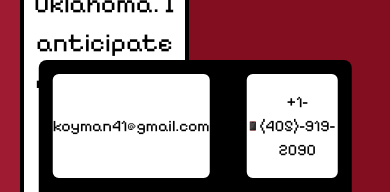
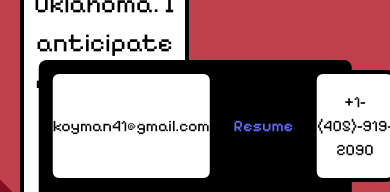
Before and after one commit to Koy-Wilson/Deployed-Resume, a React (Create React App) app: page /#/ in a window 390 px wide. Shown: the part 652-844 px from the top of the page. Built offline with nearby package versions, Linux system fonts and the light colour scheme.

Commit message:
Working on mobile accessability

```diff
--- a/public/index.html
+++ b/public/index.html
@@ -9,7 +9,7 @@
       name="description"
       content="Web site created using create-react-app"
     />
-    <link rel="apple-touch-icon" href="%PUBLIC_URL%/logo192.png" />
+    <link rel="apple-touch-icon" href="%PUBLIC_URL%/192x192.png" />
     <!--
       manifest.json provides metadata used when your web app is installed on a
       user's mobile device or desktop. See https://developers.google.com/web/fundamentals/web-app-manifest/
--- a/src/components/ContactMe.js
+++ b/src/components/ContactMe.js
@@ -3,6 +3,7 @@ import Envelope from "../assets/images/Envelope.png";
 import Image from "./Image";
 import Phone from "../assets/images/Phone.png";
 import { isMobile } from "react-device-detect";
+import Resume from "../assets/Resume.pdf";
 
 const ContactMe = () => {
     const desktopBackground = {
@@ -47,6 +48,16 @@ const ContactMe = () => {
         width: "100vw",
     }
 
+    const resumeLink = {
+        display: "flex",
+        justifyContent: "spaceBetween",
+        padding: "10px 20px",
+        margin: "0 auto",
+        alignItems: "center",
+        justifyContent: "center",
+        borderRadius: "0 0 8px 8px"
+    }
+
     const child = {
         width: "100%",
         border: "4px solid black",
@@ -60,22 +71,47 @@ const ContactMe = () => {
         margin: "0"
     }
 
+    const handleHover = (e) => {
+        e.target.style.transform = "scale(1.5)";
+    };
+
+    const handleHoverOut = (e) => {
+        e.target.style.transform = "scale(1)";
+    };
+
+    const text = {
+        fontSize: isMobile ? "8px" : "16px",
+        marginLeft: "2.5%",
+        marginRight: "2.5%",
+    }
+
     return(
         <div style={isMobile ? mobileBackground : desktopBackground}>
             <div style={parent}>
-                <div style={Object.assign({}, child, { marginRight: "5%" })}>
+                <div style={Object.assign({}, child, {})}>
                     <Image
                         style={imageStyle}
                         file={Envelope} />
-                    <p style={{fontSize: "16px", marginLeft: "2.5%", marginRight: "2.5%"}}>
+                    <p style={text}>
                         koyman41@gmail.com
                     </p>
                 </div>
-                <div style={Object.assign({}, child, { marginLeft: "5%" })}>
+                <div style={resumeLink}>
+                    <a
+                        href={Resume}
+                        rel="noreferrer"
+                        target="_blank"
+                        onMouseEnter={handleHover}
+                        onMouseLeave={handleHoverOut}
+                    >
+                        Resume
+                    </a>
+                </div>
+                <div style={Object.assign({}, child, {})}>
                     <Image
                         style={imageStyle}
                         file={Phone} />
-                    <p style={{fontSize: "16px", marginLeft: "2.5%", marginRight: "2.5%"}}>
+                    <p style={text}>
                         +1-(405)-919-2090
                     </p>
                 </div>
--- a/src/components/NavBar.js
+++ b/src/components/NavBar.js
@@ -59,7 +59,8 @@ const NavBar = ({ page }) => {
         padding: "10px 10px",
         margin: "0 auto",
         borderRadius: "0 0 8px 8px",
-        width: "100%"
+        width: "100%",
+        overflowX: "auto",
     }
 
     const rightLinks = {
--- a/src/components/texts/ProjectsLists.js
+++ b/src/components/texts/ProjectsLists.js
@@ -71,6 +71,21 @@ const ProjectsLists = () => {
     <div style={containerStyle} ref={parentRef}>
       <div style={parent}>
         <div style={textHolder}>
+          <h1 style={header}>koywilson.com</h1>
+          <p style={paragraph}>
+            <span style={tab} />
+            Began development on this website in early February 2024. <br />
+            <span style={tab} />
+            Crafted the entire site manually utilizing the React framework to delve into front-end development authentically. <br />
+            <span style={tab} />
+            With the exception of the font choice, every element you encounter was personally created. <br />
+            <span style={tab} />
+            No external libraries like MaterialUI were employed; all components, icons, and styling were meticulously crafted by me.
+          </p>
+        </div>
+        <div />
+        <div />
+        <div style={textHolder}>
           <h1 style={header}>Internet of Pings</h1>
           <p style={paragraph}>
             <span style={tab} />
@@ -85,8 +100,6 @@ const ProjectsLists = () => {
             With additional time, we envisioned enhancing its dynamism by enabling node manipulation and incorporating animations to depict packet movement within the network.
           </p>
         </div>
-        <div />
-        <div />
         <div style={textHolder}>
             <h1 style={header}>BetGenius</h1>
             <p style={paragraph}>
@@ -99,6 +112,8 @@ const ProjectsLists = () => {
                 Presently, we're focused on experimenting with predictive techniques to anticipate these statistics for individual players in forthcoming matches.
             </p>
         </div>
+        <div />
+        <div />
         <div style={textHolder}>
             <h1 style={header}>Event Planning App</h1>
             <p style={paragraph}>
@@ -114,8 +129,6 @@ const ProjectsLists = () => {
                 Recruiters benefited from the app's functionalities, enabling them to conveniently invite users, schedule events, and access vital information on the go.
             </p>
         </div>
-        <div />
-        <div />
         <div style={textHolder}>
           <h1 style={header}>Distributed Cart Pole AI</h1>
           <p style={paragraph}>
@@ -129,6 +142,8 @@ const ProjectsLists = () => {
             Upon completing calculations, we transmitted the results back to the master machine to maintain a record of total successes.
           </p>
         </div>
+        <div />
+        <div />
         <div style={textHolder}>
           <h1 style={header}>SoKK Asset Manager</h1>
           <p style={paragraph}>
@@ -140,8 +155,6 @@ const ProjectsLists = () => {
             In a corporate setting, this system could automatically update inventory levels upon purchases and notify managers when products reach low quantities.
           </p>
         </div>
-        <div />
-        <div />
         <div style={textHolder}>
           <h1 style={header}>Candidate Finder</h1>
           <p style={paragraph}>
@@ -157,6 +170,8 @@ const ProjectsLists = () => {
             Initially, the process took approximately 20 hours to complete, but through optimization, we managed to reduce it to around 3 hours.
           </p>
         </div>
+        <div />
+        <div />
       </div>
     </div>
   );
--- a/src/routes/Home.js
+++ b/src/routes/Home.js
@@ -37,14 +37,13 @@ const Home = () => {
         flexDirection: 'column',
         alignItems: 'center',
         width: "100vw",
-        paddingTop: "40%",
-        overflow: "auto"
+        paddingTop: "35%",
       };
 
 
     const leftChild = {
         width: "100%",
-        marginLeft: "5%",
+        marginLeft: isMobile ? "" : "5%",
         transition: "transform 1s ease-in-out",
         transform: showLeftChild ? "translateX(0)" : "translateX(-100vw)",
         background: "white",
@@ -62,13 +61,8 @@ const Home = () => {
         marginLeft: "5%",
     }
 
-    const containerStyle = {
-        height: "100vh",
-        overflow: "auto"
-    }
-
     return(
-        <div style={containerStyle}>
+        <div>
             <NavBar
                 page={"Home"}
             />
```
Also changed, not shown: 1 other file (tests, documents, lock files or other folders).
